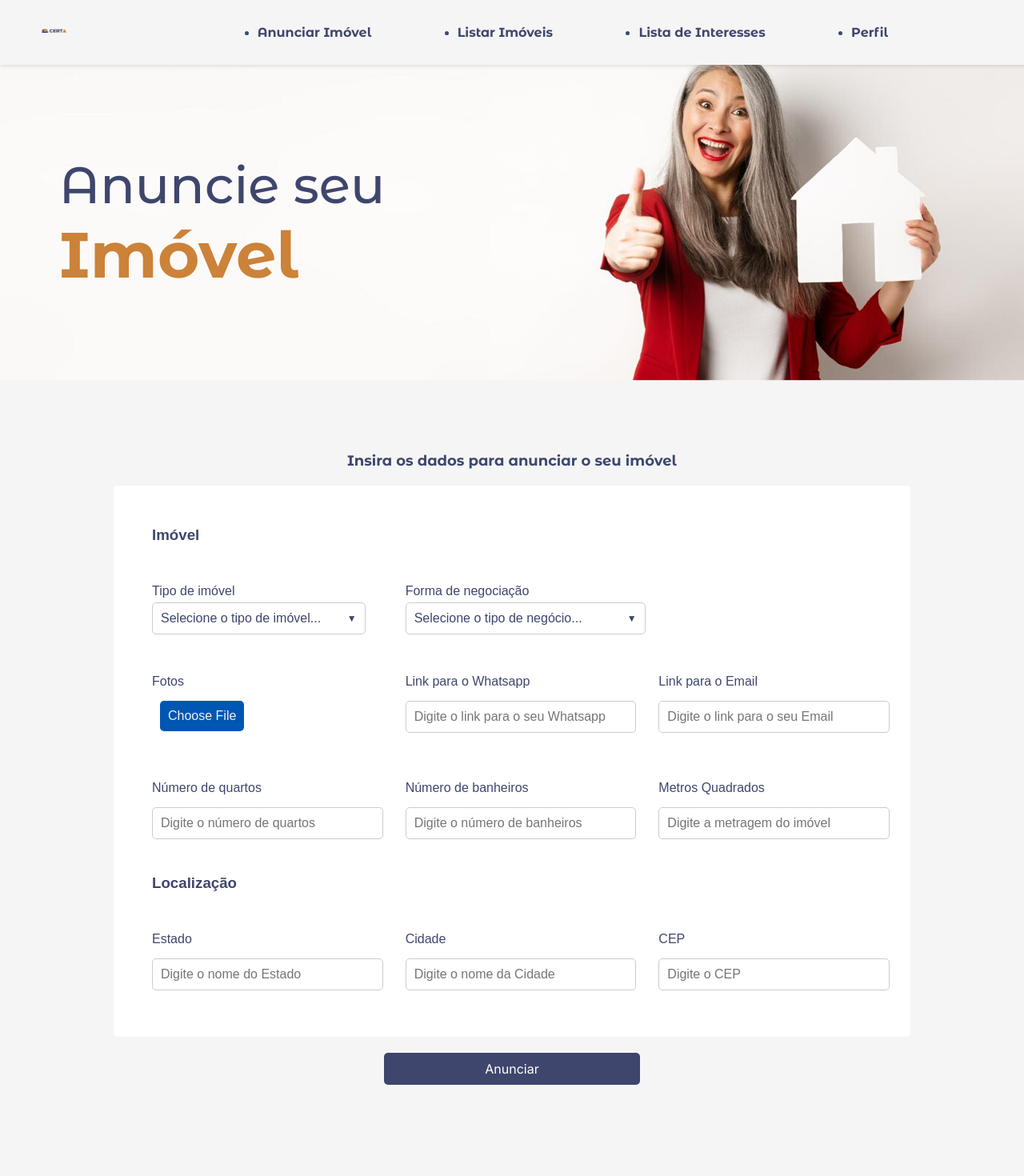
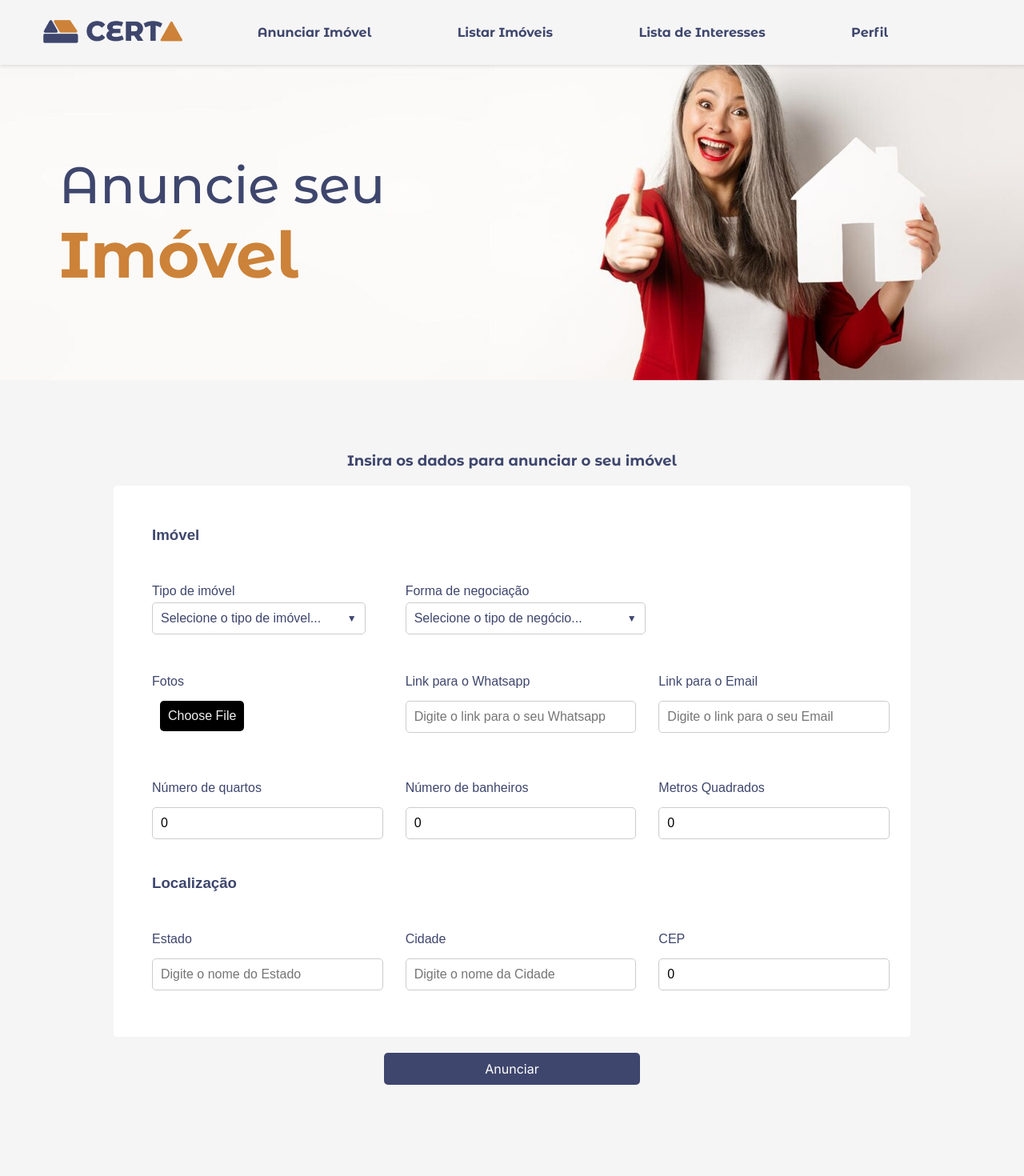
Before and after one commit to Yann-Uchoa5/front-imoveis, a React (Create React App) app: page /cadastrar_imovel in a window 1280 px wide. Shown: the top 1470 px of the page at 80% size. Built offline with nearby package versions, Linux system fonts and the light colour scheme.

Commit message:
feat: finalizando a lógica do formulário da página de Anunciar Imóveis

```diff
--- a/src/components/FormInput/FormInput.css
+++ b/src/components/FormInput/FormInput.css
@@ -9,7 +9,7 @@
 
 .form-input:focus {
   outline: none;
-  border-color: #007bff;
+  border-color: #025ab8;
   box-shadow: 0 0 5px rgba(0, 123, 255, 0.5);
 }
 
@@ -28,12 +28,12 @@
   margin: -10px 0;
   border: none;
   border-radius: 5px;
-  background-color: #0056b3;
+  background-color: #000000;
   color: rgb(240, 240, 240);
   font-size: 16px;
   cursor: pointer;
 }
 
 .file-input::-webkit-file-upload-button:hover {
-  background-color: #033b77;
+  background-color: #636363;
 }
--- a/src/components/MainNavbar/MainNavbar.css
+++ b/src/components/MainNavbar/MainNavbar.css
@@ -12,7 +12,7 @@
 }
 
 .main_navbar img {
-  width: 15%;
+  width: 100%;
   max-width: 11rem;
 }
 
@@ -21,12 +21,13 @@
 }
 
 .main_navbar ul {
+  list-style: none;
   width: 70%;
   display: flex;
   justify-content: space-around;
 }
 
-.main_navbar ul a {
+.main_navbar ul li a {
   font-family: "Montserrat Alternates", sans-serif;
   text-decoration: none;
   color: #3e466d;
@@ -34,7 +35,7 @@
   font-size: 1rem;
 }
 
-.main_navbar ul a:hover {
+.main_navbar ul li a:hover {
   transition: 0.3s;
   color: #cc8238;
 }
--- a/src/pages/CadastroImovelPage/CadastroImovel.js
+++ b/src/pages/CadastroImovelPage/CadastroImovel.js
@@ -21,13 +21,33 @@ const tipoNegocio = [
 
 const Cadastro_imovel = () => {
   const [tipo, setTipo] = useState("");
-  const [forma, setForma] = useState("");
+  const [formaNegocio, setFormaNegocio] = useState("");
   const [fotos, setFotos] = useState("");
   const [linkWhatsapp, setLinkWhatsapp] = useState("");
   const [linkEmail, setLinkEmail] = useState("");
   const [nQuartos, setNQuartos] = useState(0);
   const [nBanheiros, setNBanheiros] = useState(0);
   const [metrosQuadrados, setMetrosQuadrados] = useState(0);
+  const [estado, setEstado] = useState("");
+  const [cidade, setCidade] = useState("");
+  const [cep, setCep] = useState(0);
+
+  const handleSubmit = (e) => {
+    e.preventDefault();
+    console.log("Dados do formulário:", {
+      tipo,
+      formaNegocio,
+      fotos,
+      linkWhatsapp,
+      linkEmail,
+      nQuartos,
+      nBanheiros,
+      metrosQuadrados,
+      estado,
+      cidade,
+      cep,
+    });
+  };
 
   return (
     <div className="imovel_container">
@@ -35,8 +55,10 @@ const Cadastro_imovel = () => {
       <div className="imovel_banner">
         <WomanBanner />
       </div>
+      <form onSubmit={handleSubmit}>
         <section className="imovel_cadastro">
           <h2>Insira os dados para anunciar o seu imóvel</h2>
+
           <div className="imovel_formulario">
             <h3>Imóvel</h3>
             {/* Primeira linha: dois campos nas duas primeiras colunas */}
@@ -44,6 +66,8 @@ const Cadastro_imovel = () => {
               <label>Tipo de imóvel</label>
               <CustomSelect
                 options={tipoImovel}
+                value={tipo}
+                onChange={(e) => setTipo(e.target.value)}
                 placeholder="Selecione o tipo de imóvel..."
               />
             </div>
@@ -51,6 +75,8 @@ const Cadastro_imovel = () => {
               <label>Forma de negociação</label>
               <CustomSelect
                 options={tipoNegocio}
+                value={formaNegocio}
+                onChange={(e) => setFormaNegocio(e.target.value)}
                 placeholder="Selecione o tipo de negócio..."
               />
             </div>
@@ -61,7 +87,8 @@ const Cadastro_imovel = () => {
               <FormInput
                 type="file"
                 placeholder="Faça o upload das fotos"
-              required
+                value={fotos}
+                onChange={(e) => setFotos(e.target.value)}
                 id="file-input"
               />
             </div>
@@ -70,6 +97,8 @@ const Cadastro_imovel = () => {
               <FormInput
                 type="text"
                 placeholder="Digite o link para o seu Whatsapp"
+                value={linkWhatsapp}
+                onChange={(e) => setLinkWhatsapp(e.target.value)}
                 required
               />
             </div>
@@ -78,6 +107,8 @@ const Cadastro_imovel = () => {
               <FormInput
                 type="email"
                 placeholder="Digite o link para o seu Email"
+                value={linkEmail}
+                onChange={(e) => setLinkEmail(e.target.value)}
                 required
               />
             </div>
@@ -88,6 +119,8 @@ const Cadastro_imovel = () => {
               <FormInput
                 type="number"
                 placeholder="Digite o número de quartos"
+                value={nQuartos}
+                onChange={(e) => setNQuartos(e.target.value)}
                 required
               />
             </div>
@@ -96,6 +129,8 @@ const Cadastro_imovel = () => {
               <FormInput
                 type="number"
                 placeholder="Digite o número de banheiros"
+                value={nBanheiros}
+                onChange={(e) => setNBanheiros(e.target.value)}
                 required
               />
             </div>
@@ -104,6 +139,8 @@ const Cadastro_imovel = () => {
               <FormInput
                 type="number"
                 placeholder="Digite a metragem do imóvel"
+                value={metrosQuadrados}
+                onChange={(e) => setMetrosQuadrados(e.target.value)}
                 required
               />
             </div>
@@ -115,6 +152,8 @@ const Cadastro_imovel = () => {
               <FormInput
                 type="text"
                 placeholder="Digite o nome do Estado"
+                value={estado}
+                onChange={(e) => setEstado(e.target.value)}
                 required
               />
             </div>
@@ -123,16 +162,24 @@ const Cadastro_imovel = () => {
               <FormInput
                 type="text"
                 placeholder="Digite o nome da Cidade"
+                value={cidade}
+                onChange={(e) => setCidade(e.target.value)}
                 required
               />
             </div>
             <div className="form-group">
               <label>CEP</label>
-            <FormInput type="number" placeholder="Digite o CEP" required />
+              <FormInput
+                type="number"
+                placeholder="Digite o CEP"
+                value={cep}
+                onChange={(e) => setCep(e.target.value)}
+                required
+              />
             </div>
           </div>
           <div className="formulario_botao">
-          <Button>Anunciar</Button>
+            <Button onClick={handleSubmit}>Anunciar</Button>
           </div>
           <div>
             <h4 className="imovel_ajuda">
@@ -140,6 +187,7 @@ const Cadastro_imovel = () => {
             </h4>
           </div>
         </section>
+      </form>
       <Footer />
     </div>
   );
--- a/src/pages/CadastroUserPage/Cadastro.js
+++ b/src/pages/CadastroUserPage/Cadastro.js
@@ -82,7 +82,7 @@ const Cadastro = () => {
                 required
               />
             </div>
-            <Button>Cadastrar</Button>
+            <Button onClick={handleSubmit}>Cadastrar</Button>
           </form>
         </div>
       </div>
```
Lines whose indentation alone changed are shown as unchanged.
